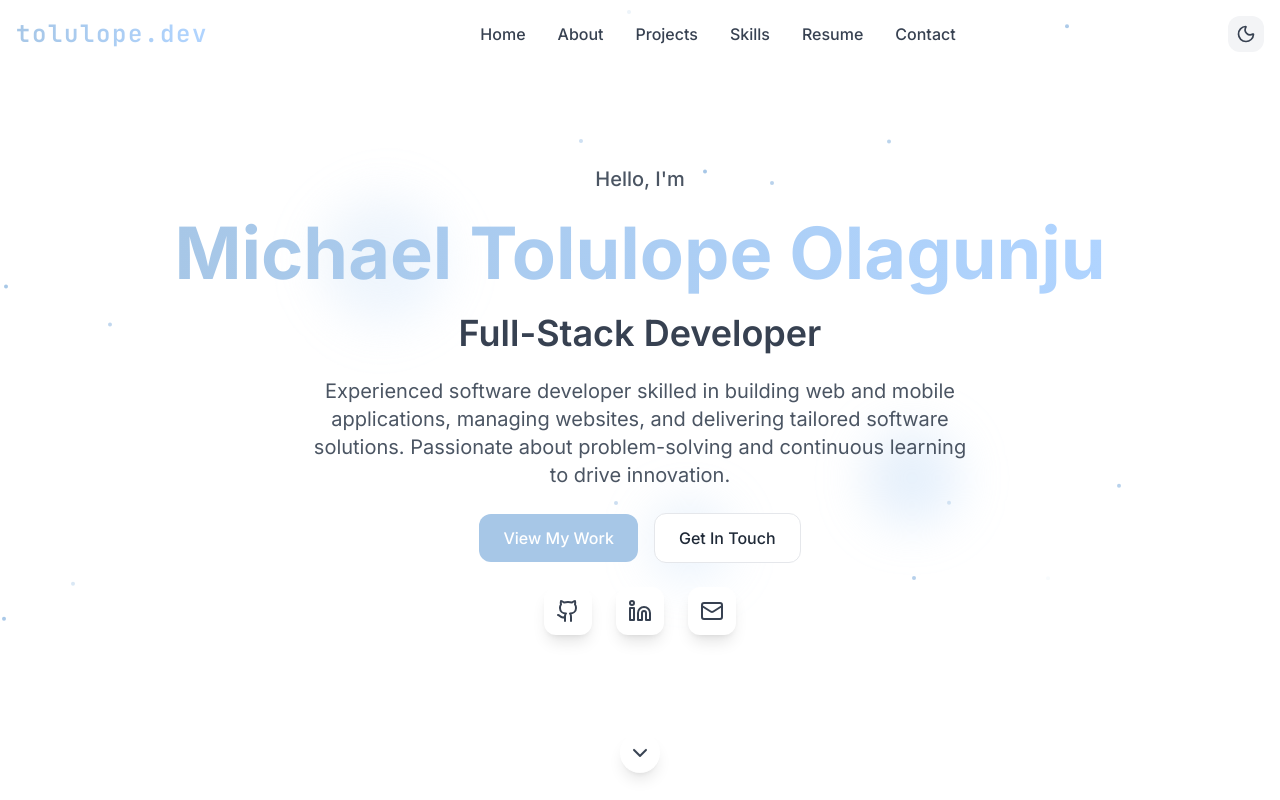
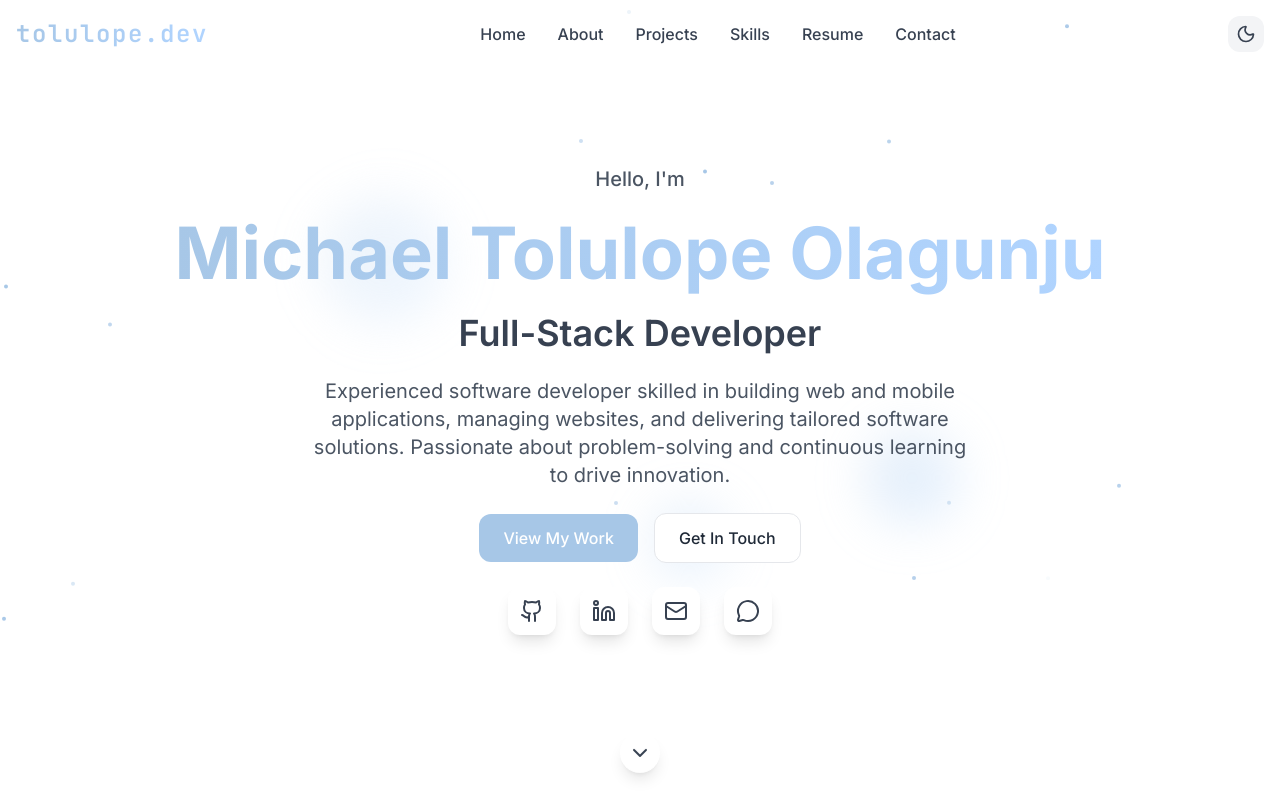
Before and after one commit to MichaelTolulope/my-portfolio-website, a React (Vite) app: page / in a window 1280 px wide. Shown: the top 800 px of the page. Built offline with nearby package versions, Linux system fonts and the light colour scheme.

Commit message:
added whatsapp link

```diff
--- a/src/components/Layout/Footer.tsx
+++ b/src/components/Layout/Footer.tsx
@@ -1,6 +1,6 @@
 import React from 'react';
 import { motion } from 'framer-motion';
-import { Github, Linkedin, Mail, Heart, ArrowUp } from 'lucide-react';
+import { Github, Linkedin, Mail, Heart, ArrowUp, MessageCircle } from 'lucide-react';
 
 const Footer: React.FC = () => {
   const currentYear = new Date().getFullYear();
@@ -9,6 +9,8 @@ const Footer: React.FC = () => {
     { icon: Github, href: 'https://github.com/michaeltolulope', label: 'GitHub' },
     { icon: Linkedin, href: 'https://linkedin.com/in/michael-olagunju-a8616a279', label: 'LinkedIn' },
     { icon: Mail, href: 'mailto:olagunjum99@gmail.com', label: 'Email' },
+    { icon: MessageCircle, href: 'https://wa.me/2348159538275?text=Hello%20I%20got%20your%20contact%20from%20the%20website', label: 'Whatsapp' }
+
   ];
 
   const scrollToTop = () => {
--- a/src/components/Sections/Hero.tsx
+++ b/src/components/Sections/Hero.tsx
@@ -1,6 +1,6 @@
 import React from 'react';
 import { motion } from 'framer-motion';
-import { ChevronDown, Github, Linkedin, Mail } from 'lucide-react';
+import { ChevronDown, Github, Linkedin, Mail, MessageCircle } from 'lucide-react';
 
 // Animated Background Component
 const AnimatedBackground = () => {
@@ -85,6 +85,7 @@ const Hero: React.FC = () => {
     { icon: Github, href: 'https://github.com/michaeltolulope', label: 'GitHub' },
     { icon: Linkedin, href: 'https://linkedin.com/in/michael-olagunju-a8616a279', label: 'LinkedIn' },
     { icon: Mail, href: 'mailto:olagunjum99@gmail.com', label: 'Email' },
+    { icon: MessageCircle, href: 'https://wa.me/2348159538275?text=Hello%20I%20got%20your%20contact%20from%20the%20website', label: 'Whatsapp' }
   ];
 
   return (
```
